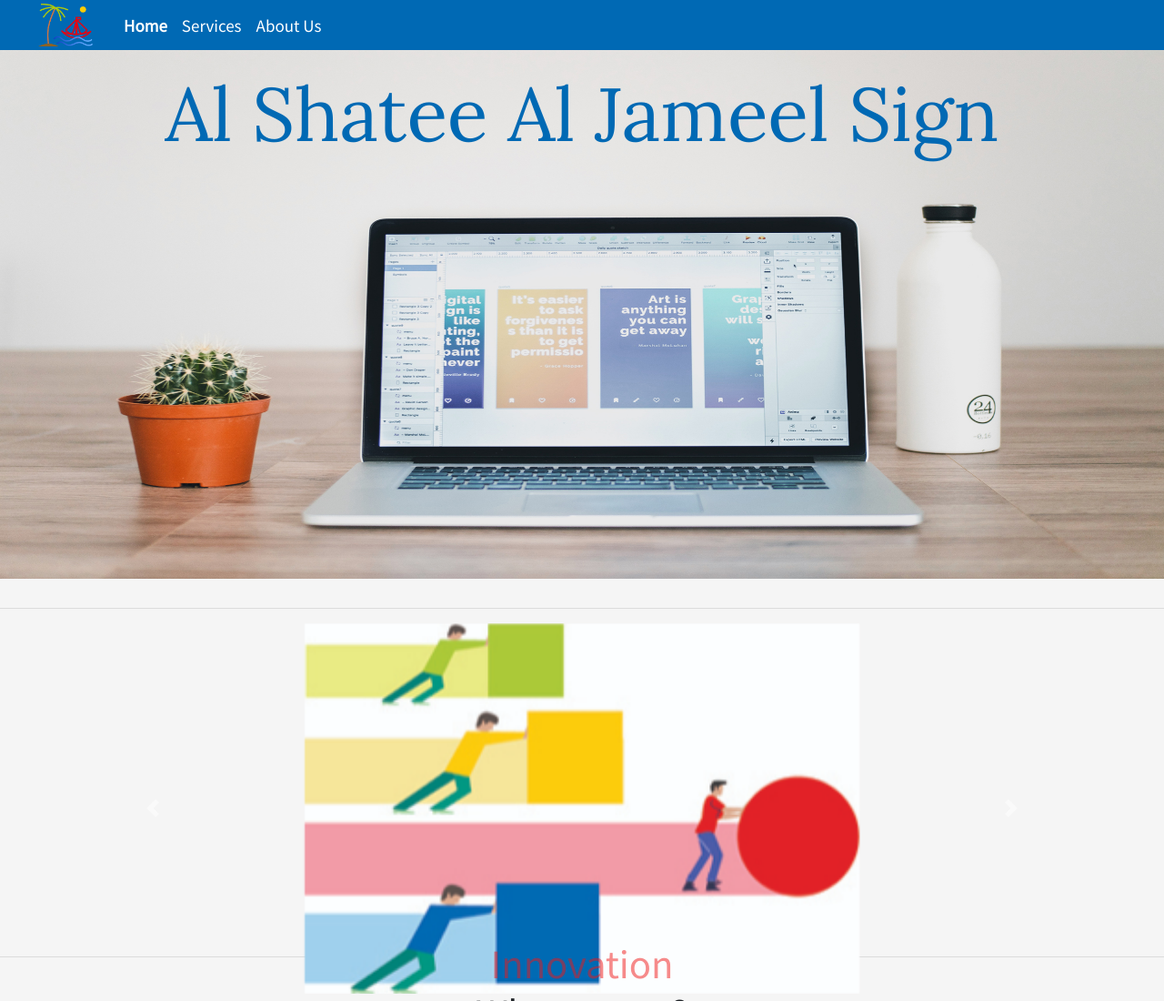
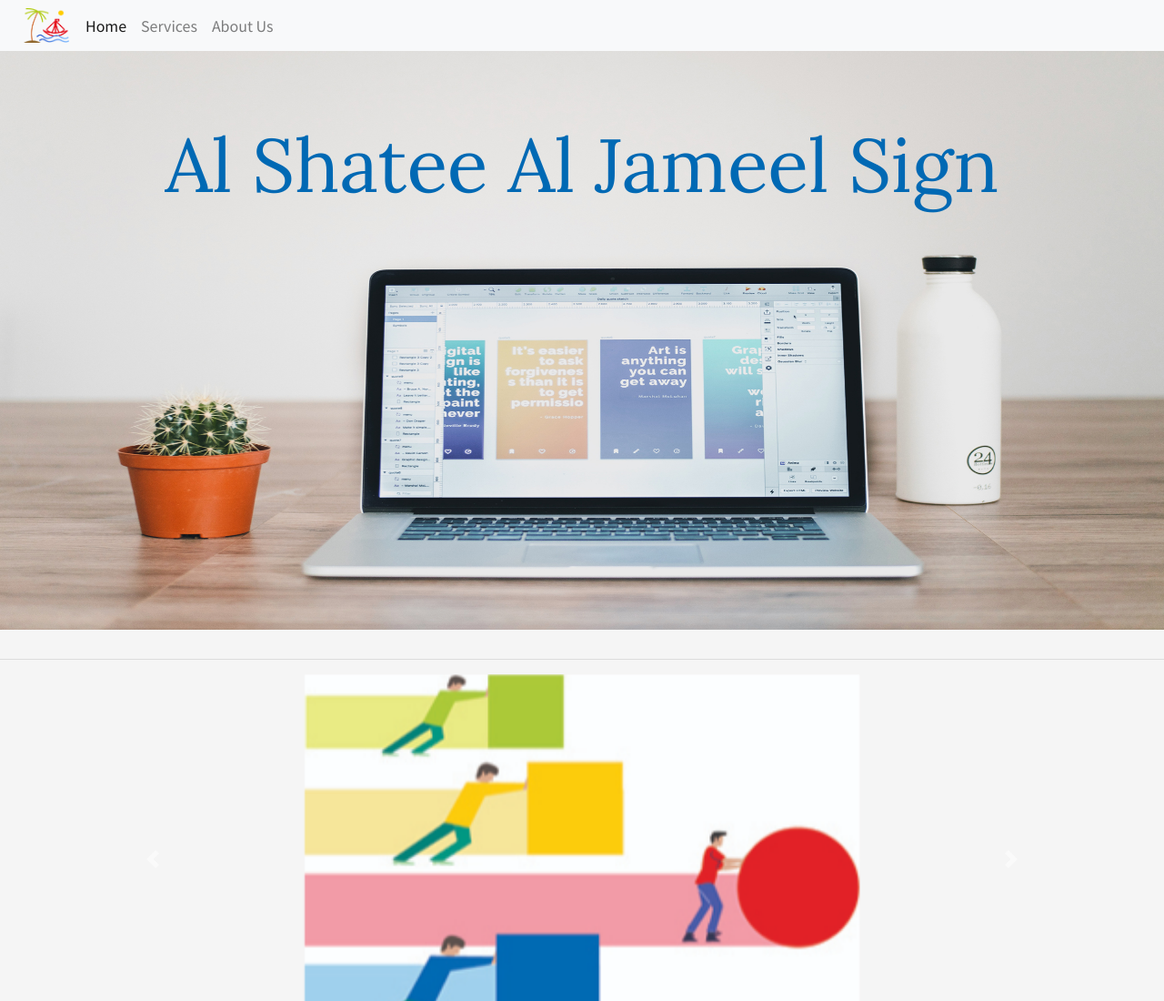
Before and after one commit to shoney1981/shoney1981.github.io, a plain HTML site: page index.html in a window 1280 px wide. Shown: the top 1100 px of the page at 91% size. Drawn offline with nearby package versions, Linux system fonts and the light colour scheme.

Commit message:
second upload

```diff
--- a/index.html
+++ b/index.html
@@ -22,32 +22,31 @@
 
       <!----------------------------------------------- NAV BAR ----------------------------->
        <!-- --------------------------------------Main NAV BAR---------------------------------------------------->
-<div>
-       <nav class="navbar navbar-expand-md ">
 
+
+       <nav class="navbar navbar-expand-lg navbar-light bg-light">
         <a href="#"><img src = "img/index/all/logo.png" class="navbar-brand logo"></a>
-
-        <button class="navbar-toggler" type="button" data-toggle="collapse" data-target="#navbarNav" aria-controls="navbarNav" aria-expanded="false" aria-label="Toggle navigation">
+        <button class="navbar-toggler" type="button" data-toggle="collapse" data-target="#navbarSupportedContent" aria-controls="navbarSupportedContent" aria-expanded="false" aria-label="Toggle navigation">
           <span class="navbar-toggler-icon"></span>
         </button>
 
         <div class="collapse navbar-collapse" id="navbarNav">
            <ul class="navbar-nav ">
-                <li class="nav-item font-weight-bold">
-                  <a class="nav-link " href="index.html">Home <span class="sr-only">(current)</span></a>
+                <li class="nav-item ">
+                  <a class="nav-link active" href="index.html">Home <span class="sr-only">(current)</span></a>
                 </li>
                 <li class="nav-item ">
-                  <a class="nav-link" href="services.html">Services</a>
+                  <a class="nav-link " href="services.html">Services</a>
                 </li>
                 <li class="nav-item">
-                  <a class="nav-link" href="contact.html">About Us</a>
+                  <a class="nav-link " href="contact.html">About Us</a>
                 </li>
              </ul>
         </div>
 
       </nav>
 
-</div>
+
 
 <!-------------------------------------------------jumbotron---------------------------------------------- -->
 <div class="jumbotron jumbotron-fluid jmb0  push-spaces">
--- a/styles.css
+++ b/styles.css
@@ -2,12 +2,10 @@ body{
     background-color:whitesmoke;
     position: relative;
     font-family: 'Noto Sans KR', sans-serif;
+}
 
-
-
-}
  /*--------------------------------------- */
-
+/*
 .navbar {
   overflow: hidden;
   background-color: #0069B4;
@@ -31,52 +29,18 @@ body{
 .navbar a:hover {
   background: #FFCC00;
   color: black;
-}
+} */
  /* ----------------------------------- */
 
-/* .navbar{
-
-   background-color: #17242D;
-    background-color:#0069B4;
-} */
-/*
-.menu-width{
-  margin: 0px 5px 0 5px;
 
 
-}
-.active-link{
-  background: #FFCC00;
-  color: black;
-  font-weight: bold;
-
-}
-.active-link:hover{
-  background: #AFCA0B;
-  color: black;
-  font-weight: bold;
-}
-.nav-txt:focus:active {
-  background: #FFCC00;
-  color: black;
-  font-weight: bold;
-}
-
-.nav-txt{
-  color:white;
-}
-.nav-txt:hover{
-  background: #AFCA0B;
-  color: black;
-  font-weight: bold;
-} */
 
 .logo{
     padding:0;
     margin:0;
     margin-right:10px;
     margin-left: 10px;
-    width:60px;
+    width:50px;
 
 }
 .jmb0{
```
Also changed, not shown: contact.html (+4 -6 lines), services.html (+4 -6 lines).
